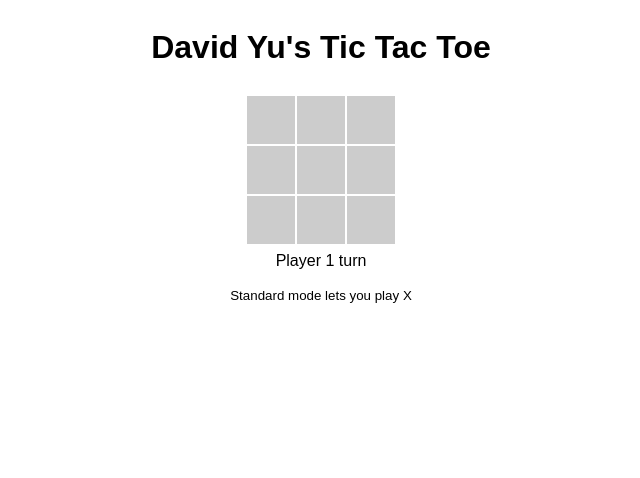
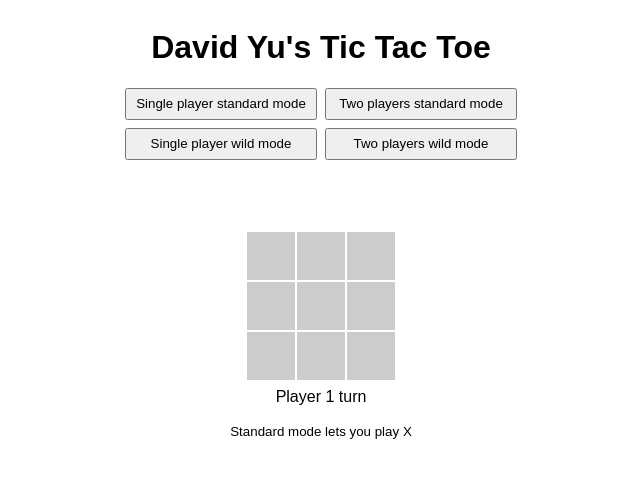
Before and after one commit to davidyu85/tictactoe-challenge, a React (Vite) app: page / in a window 1280 px wide. Shown: the top 478 px of the page, without its empty margins (319-959 px from the left). Built offline with nearby package versions, Linux system fonts and the light colour scheme.

Commit message:
Implement a simple menu to restart the game easily for evaluating different game modes

```diff
--- a/src/App.tsx
+++ b/src/App.tsx
@@ -1,11 +1,23 @@
+import { useState } from 'react';
 import './App.css';
 import TicTacToe from './TicTacToe/TicTacToe';
+import GameModeSelection, {
+  GameModes,
+} from './GameModeSelection/GameModeSelection';
 
 function App() {
+  const [gameMode, setGameMode] = useState<GameModes>({});
+  const { initTime, wildMode, computerIsPlayer2 } = gameMode;
+
   return (
     <>
       <h1>David Yu's Tic Tac Toe</h1>
-      <TicTacToe />
+      <GameModeSelection onClickToSwitchMode={setGameMode} />
+      <TicTacToe
+        key={initTime}
+        wildMode={wildMode}
+        computerIsPlayer2={computerIsPlayer2}
+      />
     </>
   );
 }
--- /dev/null
+++ b/src/GameModeSelection/GameModeSelection.css
@@ -0,0 +1,7 @@
+.game-mode-selection {
+  display: grid;
+  grid-template-columns: repeat(2, 12rem);
+  grid-template-rows: repeat(2, 2rem);
+  gap: 0.5rem;
+  margin-bottom: 4rem;
+}
--- /dev/null
+++ b/src/GameModeSelection/GameModeSelection.tsx
@@ -0,0 +1,58 @@
+import { TicTacToeProps } from '../TicTacToe/types';
+import './GameModeSelection.css';
+
+export interface GameModes extends TicTacToeProps {
+  initTime?: number;
+}
+
+interface GameModeSelectionProps {
+  onClickToSwitchMode: React.Dispatch<React.SetStateAction<GameModes>>;
+}
+
+const GameModeSelection = ({ onClickToSwitchMode }: GameModeSelectionProps) => {
+  const handleClickToSelectMode = (mode: GameModes) => () => {
+    onClickToSwitchMode({ initTime: new Date().valueOf(), ...mode });
+  };
+
+  return (
+    <div className="game-mode-selection">
+      <button
+        onClick={handleClickToSelectMode({
+          wildMode: false,
+          computerIsPlayer2: true,
+        })}
+      >
+        Single player standard mode
+      </button>
+
+      <button
+        onClick={handleClickToSelectMode({
+          wildMode: false,
+          computerIsPlayer2: false,
+        })}
+      >
+        Two players standard mode
+      </button>
+
+      <button
+        onClick={handleClickToSelectMode({
+          wildMode: true,
+          computerIsPlayer2: true,
+        })}
+      >
+        Single player wild mode
+      </button>
+
+      <button
+        onClick={handleClickToSelectMode({
+          wildMode: true,
+          computerIsPlayer2: false,
+        })}
+      >
+        Two players wild mode
+      </button>
+    </div>
+  );
+};
+
+export default GameModeSelection;
--- a/src/TicTacToe/Board/Board.css
+++ b/src/TicTacToe/Board/Board.css
@@ -13,4 +13,5 @@
   border-radius: 0;
   background: #ccc;
   cursor: pointer;
+  user-select: none;
 }
--- a/src/TicTacToe/GameEnds/GameEnds.tsx
+++ b/src/TicTacToe/GameEnds/GameEnds.tsx
@@ -1,16 +1,33 @@
-import { DRAW_STRING, TWO_PLAYER_WIN_STRING } from '../constants';
+import {
+  DRAW_STRING,
+  SINGLE_PLAYER_WIN_STRING,
+  TWO_PLAYER_WIN_STRING,
+} from '../constants';
 
 interface GameEndsProps {
+  computerIsPlayer2: boolean;
   isPlayerTwoTurn: boolean;
   isPlayerWins: boolean;
   isDraw: boolean;
 }
 
-const GameEnds = ({ isPlayerTwoTurn, isPlayerWins, isDraw }: GameEndsProps) => (
-  <>
-    {isPlayerWins && <h2>{TWO_PLAYER_WIN_STRING[isPlayerTwoTurn ? 2 : 1]}</h2>}
-    {isDraw && <h2>{DRAW_STRING}</h2>}
-  </>
-);
+const GameEnds = ({
+  computerIsPlayer2,
+  isPlayerTwoTurn,
+  isPlayerWins,
+  isDraw,
+}: GameEndsProps) => {
+  if (isDraw) {
+    return <h2>{DRAW_STRING}</h2>;
+  }
+
+  if (!computerIsPlayer2 && isPlayerWins) {
+    return <h2>{TWO_PLAYER_WIN_STRING[isPlayerTwoTurn ? 2 : 1]}</h2>;
+  }
+
+  if (computerIsPlayer2 && isPlayerWins) {
+    return <h2>{SINGLE_PLAYER_WIN_STRING[isPlayerTwoTurn ? 2 : 1]}</h2>;
+  }
+};
 
 export default GameEnds;
--- a/src/TicTacToe/TicTacToe.tsx
+++ b/src/TicTacToe/TicTacToe.tsx
@@ -1,10 +1,10 @@
 import { useEffect, useReducer, useRef } from 'react';
 import { BoardCell, GameBoard } from './Board/Board';
 import gameplayReducer from './gameplayReducer';
-import { TWO_PLAYER_TURN_STRING } from './constants';
+import { SINGLE_PLAYER_STRING, TWO_PLAYER_TURN_STRING } from './constants';
 import ChessSelect from './ChessSelect/ChessSelect';
 import GameEnds from './GameEnds/GameEnds';
-import { ChessPiece } from './types';
+import { ChessPiece, TicTacToeProps } from './types';
 
 const initState = {
   gameState: [...Array(9).fill(null)],
@@ -13,7 +13,10 @@ const initState = {
   isDraw: false,
 };
 
-const TicTacToe = ({ wildMode = false, computerIsPlayer2 = false }) => {
+const TicTacToe = ({
+  wildMode = false,
+  computerIsPlayer2 = false,
+}: TicTacToeProps) => {
   const [states, dispatch] = useReducer(gameplayReducer, initState);
   const { gameState, isPlayerTwoTurn, isPlayerWins, isDraw } = states;
   const chessSelect = useRef<HTMLSelectElement>(null);
@@ -47,8 +50,10 @@ const TicTacToe = ({ wildMode = false, computerIsPlayer2 = false }) => {
         ))}
       </GameBoard>
 
-      {!computerIsPlayer2 && (
+      {!computerIsPlayer2 ? (
         <label>{TWO_PLAYER_TURN_STRING[isPlayerTwoTurn ? 2 : 1]}</label>
+      ) : (
+        <label>{SINGLE_PLAYER_STRING}</label>
       )}
 
       <ChessSelect
@@ -58,6 +63,7 @@ const TicTacToe = ({ wildMode = false, computerIsPlayer2 = false }) => {
       />
 
       <GameEnds
+        computerIsPlayer2={computerIsPlayer2}
         isPlayerTwoTurn={isPlayerTwoTurn}
         isPlayerWins={isPlayerWins}
         isDraw={isDraw}
--- a/src/TicTacToe/constants.ts
+++ b/src/TicTacToe/constants.ts
@@ -1,7 +1,4 @@
-export const SINGLE_PLAYER_TURN_STRING = {
-  1: 'Player turn',
-  2: 'Opponent turn',
-};
+export const SINGLE_PLAYER_STRING = 'Player VS Computer';
 
 export const TWO_PLAYER_TURN_STRING = {
   1: 'Player 1 turn',
@@ -9,8 +6,8 @@ export const TWO_PLAYER_TURN_STRING = {
 };
 
 export const SINGLE_PLAYER_WIN_STRING = {
-  1: 'Player wins',
-  2: 'Opponent wins',
+  1: 'Player wins!',
+  2: 'Computer wins!',
 };
 
 export const TWO_PLAYER_WIN_STRING = {
--- a/src/TicTacToe/types.ts
+++ b/src/TicTacToe/types.ts
@@ -1,3 +1,8 @@
+export interface TicTacToeProps {
+  wildMode?: boolean;
+  computerIsPlayer2?: boolean;
+}
+
 export type ChessPiece = 'X' | 'O';
 
 export type TicTacToeGameState = (ChessPiece | null)[];
```
Also changed, not shown: 2 other files (tests, documents, lock files or other folders).
